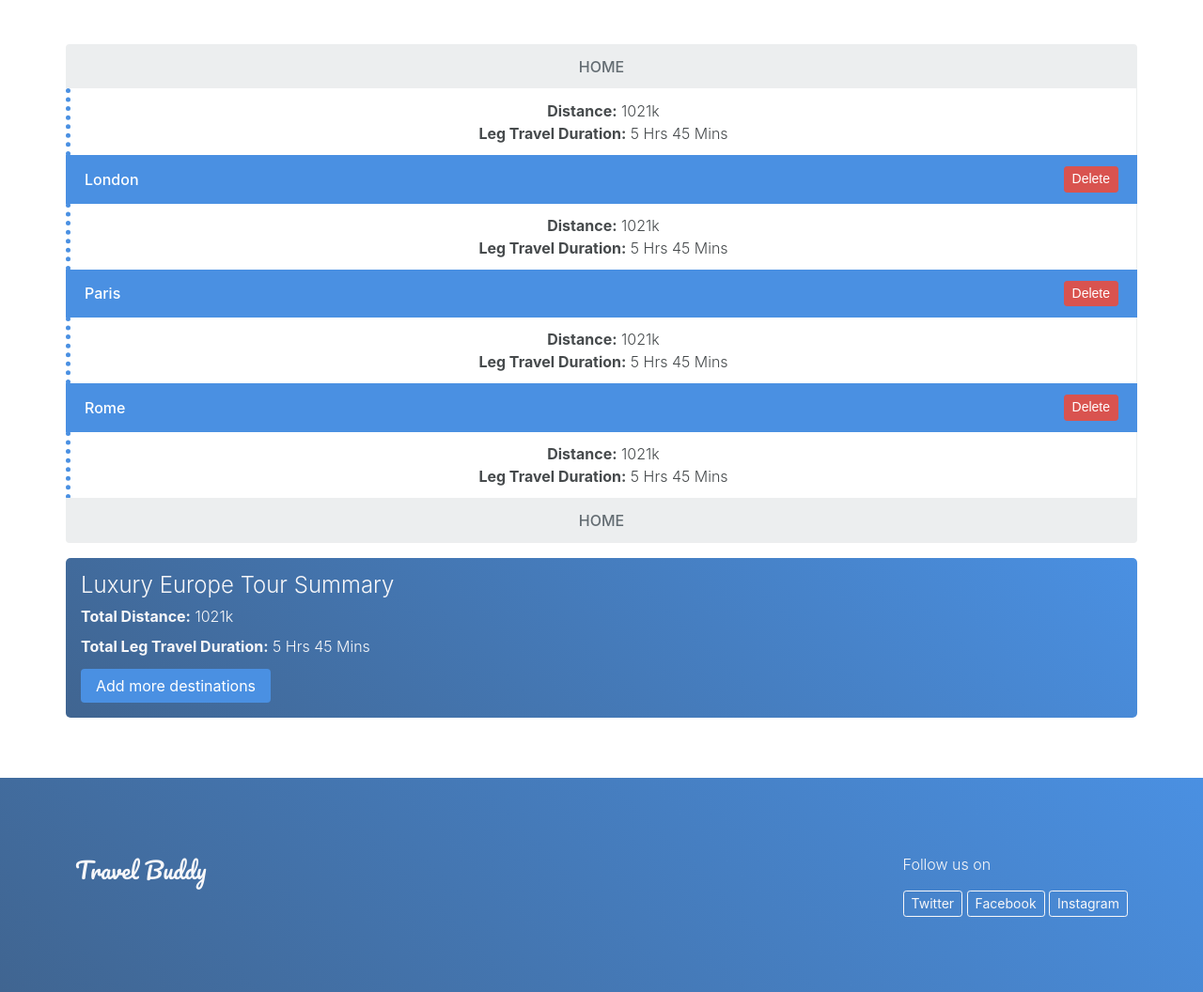
After one commit to ITRW324project/webdev_TravelBuddy, a PHP site: the page made by Tour Show/europe tour.html in a window 1280 px wide. The commit adds this page. Shown: the part 390-1446 px from the top of the page at 94% size. Run offline with PHP 8.4, Linux system fonts and the light colour scheme; some libraries are stand-ins or nearby versions.

Commit message:
Tour show styling

```diff
--- /dev/null
+++ b/Tour Show/europe tour.html
@@ -0,0 +1,91 @@
+<!DOCTYPE html>
+<html lang="en">
+	<head>
+		<meta charset="utf-8">
+		<meta name="viewport" content="width=device-width, initial-scale=1, shrink-to-fit=no">
+		<title>Travel Buddy</title>
+		<link rel="stylesheet" href="https://maxcdn.bootstrapcdn.com/bootstrap/4.0.0-alpha.6/css/bootstrap.min.css" integrity="sha384-rwoIResjU2yc3z8GV/NPeZWAv56rSmLldC3R/AZzGRnGxQQKnKkoFVhFQhNUwEyJ" crossorigin="anonymous">
+		<link href="https://fonts.googleapis.com/css?family=Roboto:300,300i,500,700" rel="stylesheet">
+		<link href="https://fonts.googleapis.com/css?family=Pacifico" rel="stylesheet">
+		<link href="../css/styles.css" rel="stylesheet">
+	</head>
+	<body>
+		<!-- NAVBAR -->
+		<nav class="navbar">
+				<p class="logo logo-small-light">Travel Buddy</p>
+				<div>
+					<a class="btn btn-success btn" href="../home.html">My Travelbook</a>
+					<a class="btn btn-outline-secondary btn-sm" href="../home.html">Logout</a>
+				</div>
+		</nav>
+		<!-- NAVBAR END -->
+		<!-- BANNER -->
+		<div class="image-banner" style="background-image: url(https://static.pexels.com/photos/34608/pexels-photo.jpg);">
+    	<div class="mask">
+        <h1>Luxury Europe Tour</h1>
+        <p>Lorem ipsum dolor sit amet, consectetur adipiscing elit. Donec aliquet congue velit quis gravida. Vivamus cursus arcu a tempor dictum.Quisque sapien nisl, porttitor ut ligula sed, commodo eleifend purus. Eget scelerisque erat condimentum at. Aenean consectetur magna tempus orci ullamcorper, ac faucibus.</p>
+    	</div>
+		</div>
+		<!-- BANNER END -->
+		<!-- TOUR LIST -->
+		<div class="container">
+			<div class="list-group">
+			  <a href="#" class="list-group-item home">
+			    HOME
+			  </a>
+			  <div href="#" class="list-group-item list-group-item-action">
+					<p><b>Distance:</b> 1021k</p>
+					<p><b>Leg Travel Duration:</b> 5 Hrs 45 Mins</p>
+				</div>
+				<a href="#" class="list-group-item active">
+			    London
+					<button type="button" class="btn btn-danger btn-sm float-right">Delete</button>
+			  </a>
+				<div href="#" class="list-group-item list-group-item-action">
+					<p><b>Distance:</b> 1021k</p>
+					<p><b>Leg Travel Duration:</b> 5 Hrs 45 Mins</p>
+				</div>
+				<a href="#" class="list-group-item active">
+			    Paris
+					<button type="button" class="btn btn-danger btn-sm float-right">Delete</button>
+			  </a>
+				<div href="#" class="list-group-item list-group-item-action">
+					<p><b>Distance:</b> 1021k</p>
+					<p><b>Leg Travel Duration:</b> 5 Hrs 45 Mins</p>
+				</div>
+				<a href="#" class="list-group-item active">
+			    Rome
+					<button type="button" class="btn btn-danger btn-sm float-right">Delete</button>
+			  </a>
+				<div href="#" class="list-group-item list-group-item-action">
+					<p><b>Distance:</b> 1021k</p>
+					<p><b>Leg Travel Duration:</b> 5 Hrs 45 Mins</p>
+				</div>
+				<a href="#" class="list-group-item home">
+			    HOME
+			  </a>
+			</div>
+			<div class="summary">
+				<h6>Luxury Europe Tour Summary</h6>
+				<p><b>Total Distance:</b> 1021k</p>
+				<p><b>Total Leg Travel Duration:</b> 5 Hrs 45 Mins</p>
+				<a class="btn btn-primary btn mt-1" href="../home.html">Add more destinations</a>
+			</div>
+		</div>
+		<!-- TOUR LIST END -->
+		<!-- FOOTER -->
+		<nav class="navbar footer">
+				<p class="logo logo-small-light">Travel Buddy</p>
+				<div>
+					<p>Follow us on</p>
+					<a class="btn btn-outline-secondary btn-sm" href="http://www.twitter.com">Twitter</a>
+					<a class="btn btn-outline-secondary btn-sm" href="http://www.facebook.com">Facebook</a>
+					<a class="btn btn-outline-secondary btn-sm" href="http://www.instagram.com">Instagram</a>
+				</div>
+		</nav>
+		<!-- FOOTER END -->
+		<script src="https://code.jquery.com/jquery-3.1.1.slim.min.js" integrity="sha384-A7FZj7v+d/sdmMqp/nOQwliLvUsJfDHW+k9Omg/a/EheAdgtzNs3hpfag6Ed950n" crossorigin="anonymous"></script>
+		<script src="https://cdnjs.cloudflare.com/ajax/libs/tether/1.4.0/js/tether.min.js" integrity="sha384-DztdAPBWPRXSA/3eYEEUWrWCy7G5KFbe8fFjk5JAIxUYHKkDx6Qin1DkWx51bBrb" crossorigin="anonymous"></script>
+		<script src="https://maxcdn.bootstrapcdn.com/bootstrap/4.0.0-alpha.6/js/bootstrap.min.js" integrity="sha384-vBWWzlZJ8ea9aCX4pEW3rVHjgjt7zpkNpZk+02D9phzyeVkE+jo0ieGizqPLForn" crossorigin="anonymous"></script>
+	</body>
+</html>
--- a/css/styles.css
+++ b/css/styles.css
@@ -324,3 +324,45 @@ a {
 		font-size: 100px;
 		margin: 0;
 }
+
+.list-group-item {
+		flex-direction: column;
+		align-items: left;
+}
+
+.list-group-item p {
+	margin: 0;
+}
+
+.list-group-item {
+	border: none;
+	border-right: 1px solid #eceeef;
+	border-left: 5px dotted #4a90e2;
+}
+
+.list-group-item.home {
+	background-color: #eceeef;
+	color: #636c72;
+	border: none;
+}
+
+.list-group-item.active {
+	background-color: #4a90e2;
+	border: none;
+	display: flex;
+  flex-direction: row;
+	justify-content: space-between;
+}
+
+.summary {
+		background: linear-gradient(45deg, #406591, #4a90e2);
+		color: #f7f7f9;
+		text-align: left;
+		padding: 1rem;
+		border-radius: 5px;
+		margin: 1rem 0;
+}
+
+.summary p {
+	margin-bottom: .5rem;
+}
```
